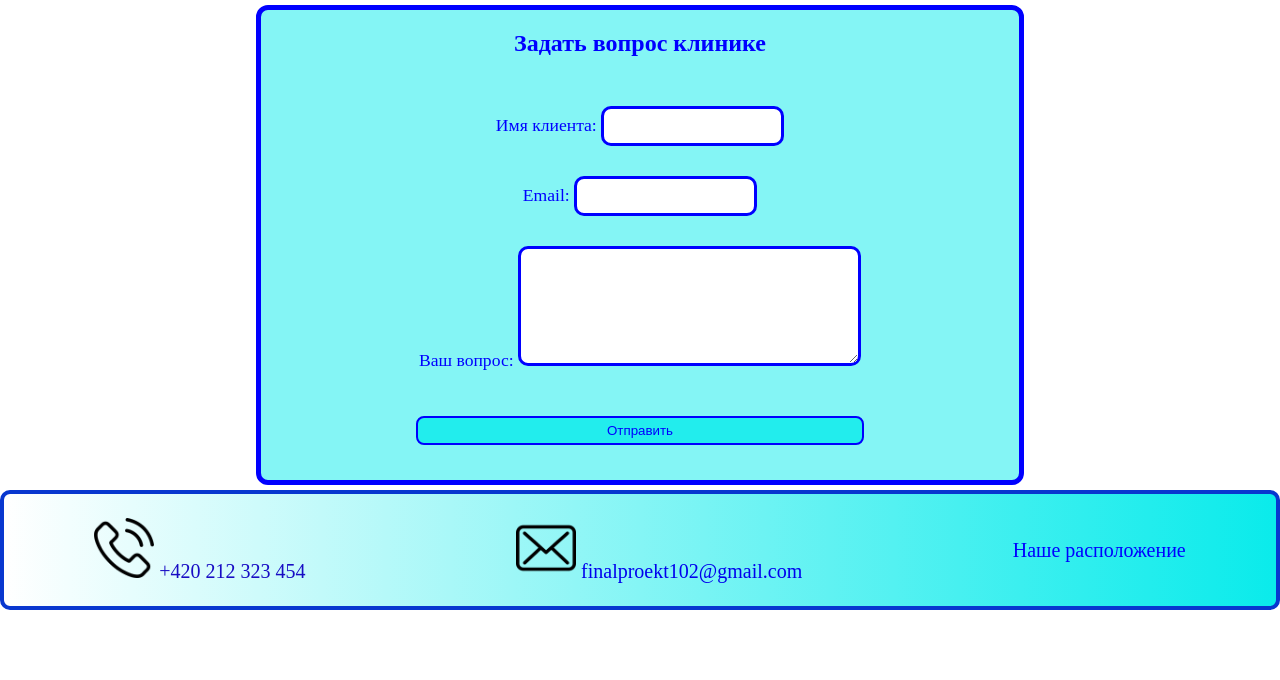
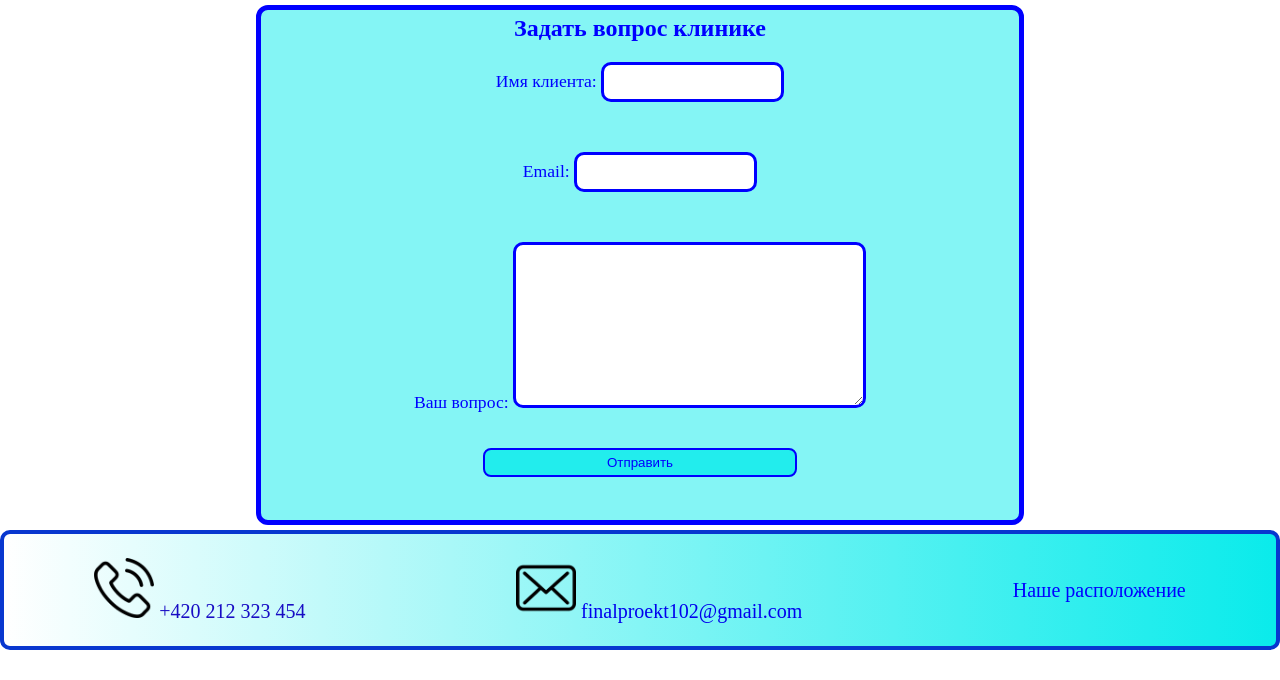
Before and after one commit to OlenaTsysar/Final, a Django app: page /questionAsk/ in a window 1280 px wide. Shown: the part 120-800 px from the top of the page. Run offline with Django 5.2, Linux system fonts and the light colour scheme.

Commit message:
step14 context_processors questionForm

```diff
--- /dev/null
+++ b/stomatolog/stomat/context_processors.py
@@ -0,0 +1,6 @@
+from django.conf import settings
+
+def email_context(request):
+    return {
+        'EMAIL_HOST_USER': settings.EMAIL_HOST_USER
+    }
--- a/stomatolog/stomat/static/stomat/css/styleQuestionAsk.css
+++ b/stomatolog/stomat/static/stomat/css/styleQuestionAsk.css
@@ -1,13 +1,13 @@
 .questionAsk_container {
     width: 60%;
-    height: 60vh;
+    height: 65vh;
 
     margin: 5px auto;
     padding: 5px;
     gap: 5px;
     display: flex;
     flex-direction: column;
-    justify-content: space-around;
+    justify-content: flex-start;
     align-content: center;
     flex-wrap: nowrap;
     align-items: center;
@@ -24,6 +24,8 @@
     display: flex;
     flex-direction: column;
     align-items: center;
+    justify-content: flex-start;
+    gap: 20px;
 
     width: 70%;
     height: 60%;
@@ -32,7 +34,7 @@
     /* margin: 0 auto; */
     width: 60%;
 
-    margin: 15px;
+    /* margin: 15px; */
     padding: 5px;
     color: blue;
 
@@ -46,7 +48,7 @@
     margin: 15px;
     color: blue;
     font-size: 1.1em;
-    height: 5vh;
+    /* height: auto; */
 }
 .questionAsk_form input {
     height: 5vh;
@@ -57,7 +59,8 @@
 }
 
 .questionAsk_form textarea {
-    height: 15vh;
+    padding: 5px;
+    height: auto;
     border-radius: 10px;
     border: 3px solid blue;
 
--- a/stomatolog/stomat/templates/stomat/contacts.html
+++ b/stomatolog/stomat/templates/stomat/contacts.html
@@ -26,7 +26,7 @@
     </div>
     <div class="email">
         <span class="ikonka"><img src="{% static 'stomat/image/free-icon-envelope-126516.png' %}" alt=""></span>
-        <span class="textIkonka">finalproekt102@gmail.com</span>
+        <span class="textIkonka">{{EMAIL_HOST_USER}}</span>
     </div>
     <a href="https://www.flaticon.com/ru/free-icons/" title="вызов иконки">Вызов иконки от Gregor Cresnar - Flaticon</a>
 </div>
--- a/stomatolog/stomat/templates/stomat/questionAsk.html
+++ b/stomatolog/stomat/templates/stomat/questionAsk.html
@@ -16,10 +16,10 @@
 
         {{form.as_p}}
 
-
+        <button type="submit">Отправить</button>
 
     </form>
-    <button type="submit">Отправить</button>
+
 </div>
 
 
--- a/stomatolog/stomat/views.py
+++ b/stomatolog/stomat/views.py
@@ -42,10 +42,10 @@ def is_administrator (user):
             return True
     raise PermissionDenied
 
-def my_view(request):
-    return render(request, 'stomat/includes/footer.html', {
-        'EMAIL_HOST_USER': settings.EMAIL_HOST_USER
-    })
+# def my_view(request):
+#     return render(request, 'stomat/include/footer.html', {
+#         'EMAIL_HOST_USER': settings.EMAIL_HOST_USER
+#     })
 
 def Home(request):
     category = Category.objects.all()
@@ -332,6 +332,7 @@ class FAQListView(ListView):
     paginate_by = 2
 
 def QuestionAsk (request):
+    success = False
 
     if request.method == "POST":
         form = QuestionForm(request.POST)
@@ -349,7 +350,7 @@ def QuestionAsk (request):
                     f'Вопрос:\n{question}'
                     ),
                 from_email=settings.DEFAULT_FROM_EMAIL,
-                to=['finalproekt102@gmail.com'],
+                to=[settings.EMAIL_HOST_USER],
                 reply_to=[email],
             )
 
--- a/stomatolog/stomatolog/settings.py
+++ b/stomatolog/stomatolog/settings.py
@@ -66,6 +66,7 @@ TEMPLATES = [
                 'django.template.context_processors.request',
                 'django.contrib.auth.context_processors.auth',
                 'django.contrib.messages.context_processors.messages',
+                'stomat.context_processors.email_context',
             ],
         },
     },
--- a/stomatolog/templates/includes/footer.html
+++ b/stomatolog/templates/includes/footer.html
@@ -9,7 +9,7 @@
 
     <div class="email">
         <span class="ikonka"><img src="{% static 'stomat/image/free-icon-envelope-126516.png' %}" alt=""></span>
-        <a href="https://mail.google.com/mail/?view=cm&fs=1&to=finalproekt102@gmail.com"><span class="textIkonka">finalproekt102@gmail.com</span></a>
+        <a href="https://mail.google.com/mail/?view=cm&fs=1&to={{EMAIL_HOST_USER}}"><span class="textIkonka">finalproekt102@gmail.com</span></a>
     </div>
     <div class=map_list>
         <a href="" id="map-link">Наше расположение</a>
```
